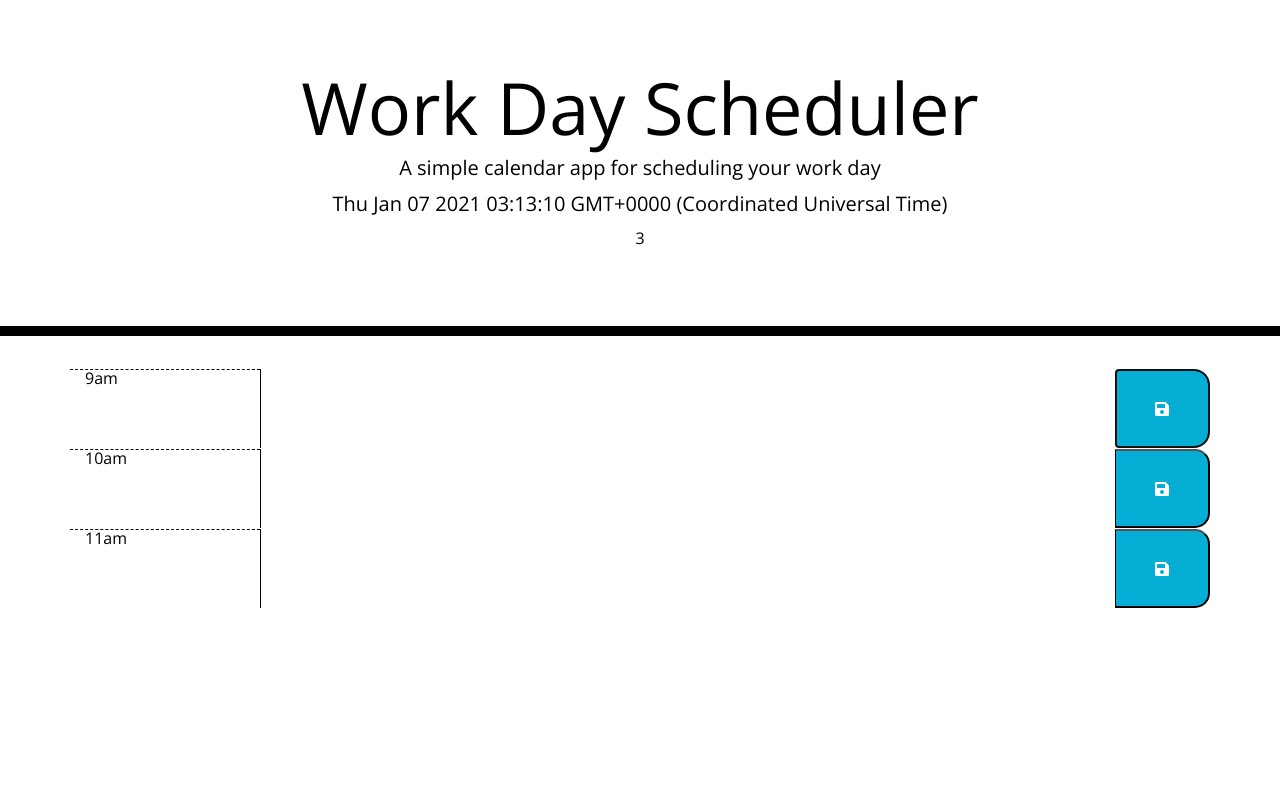
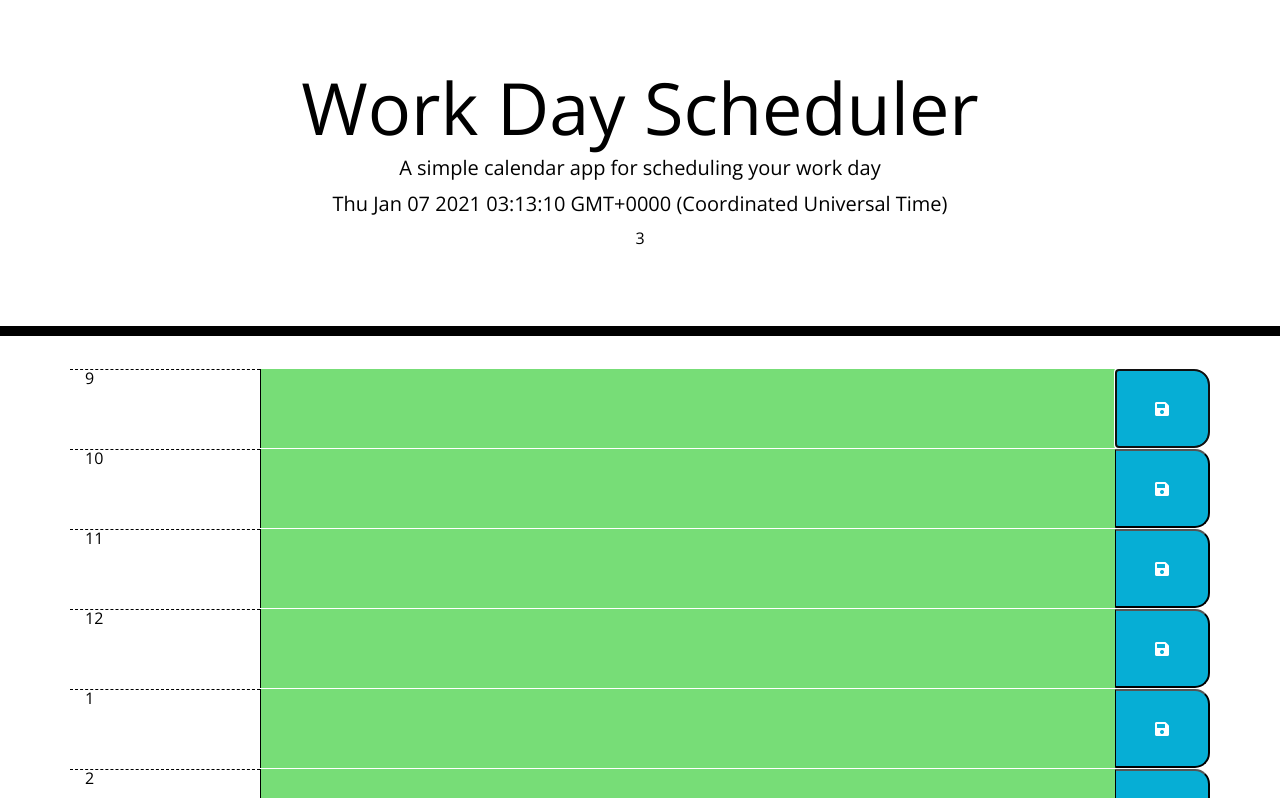
Before and after one commit to ampieschke/work_day_scheduler, a plain HTML site: page index.html in a window 1280 px wide. Both pictures are taken after a click on the button 1162 px from the left and 408 px from the top of the page. Shown: the top 798 px of the page. Drawn offline with nearby package versions, Linux system fonts and the light colour scheme.

Commit message:
updated row creation and conditional formatting to a for loop

```diff
--- a/index.html
+++ b/index.html
@@ -21,39 +21,14 @@
         <p id="demo"></p>
     </header>
     <div class="container">
-        <!-- Timeblocks go here -->
-        <row class="row time-block" value="18">
-            <div class="col-2 hour">9am</div>
-            <textarea class="col-9 description"></textarea>
-            <button class="col-1 saveBtn"><i class="fas fa-save"></i></button>
-        </row>
-        <row class="row time-block" value="10">
-            <div class="col-2 hour">10am</div>
-            <textarea class="col-9 description "></textarea>
-            <button class="col-1 saveBtn"><i class="fas fa-save"></i></button>
-        </row>
-        <row class="row time-block" value="11">
-            <div class="col-2 hour">11am</div>
-            <textarea class="col-9 description "></textarea>
-            <button class="col-1 saveBtn"><i class="fas fa-save"></i></button>
-        </row>
+        <div id="schedule"></div>
     </div>
-
-    <script type="text/javascript">
-        var d = new Date();
-        var h = d.getHours();
-
-        document.getElementById("currentDay").innerHTML = d;
-        document.getElementById("demo").innerHTML = d.getHours();
-
-
-
-    </script>
 
 
     <script src="https://ajax.googleapis.com/ajax/libs/jquery/3.5.1/jquery.min.js"></script>
     <script src="https://cdnjs.cloudflare.com/ajax/libs/jquery/3.2.1/jquery.min.js"></script>
     <script src="https://cdnjs.cloudflare.com/ajax/libs/moment.js/2.24.0/moment.min.js"></script>
+    <script src="./main.js"></script>
 </body>
 
 </html>
--- /dev/null
+++ b/main.js
@@ -0,0 +1,45 @@
+var d = new Date();
+
+var timeBlockEl = document.querySelector("#time-block");
+
+var hour_block = `<row class="row time-block" value="9">
+<div class="col-2 hour">9am</div>
+<textarea class="col-9 description past"></textarea>
+<button class="col-1 saveBtn"><i class="fas fa-save"></i></button>
+</row>`;
+
+document.getElementById("currentDay").innerHTML = d;
+document.getElementById("demo").innerHTML = d.getHours();
+
+/* Needs to be able to show 9 hours within a work day. Each hour is displayed in a row. Each row contains an hour, a test array and a save button */
+function show_hours() {
+  // Print out nine Hours
+  for (let hour = 9; hour < 18; hour++) {
+    var current_hour = d.getHours();
+    let hour_class;
+    if (hour < current_hour) {
+      hour_class = "past";
+    } else if (hour == current_hour) {
+      hour_class = "present";
+    } else {
+      hour_class = "future";
+    }
+
+    // Create a row
+    $("#schedule").append(`<row class="row time-block" value=${hour}>
+        <div class="col-2 hour">${hour > 12 ? hour - 12 : hour}</div>
+        <textarea class="col-9 description ${hour_class}"></textarea>
+        <button class="col-1 saveBtn"><i class="fas fa-save"></i></button>
+        </row>`);
+  }
+}
+
+function save() {
+  let text = $(this).siblings(".description").val();
+  console.log(text);
+  $(this).siblings(".description").prepend(text);
+}
+
+$("#schedule").on("click", ".saveBtn", save);
+
+show_hours();
```
